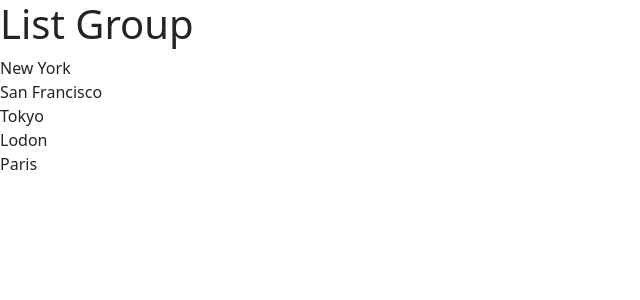
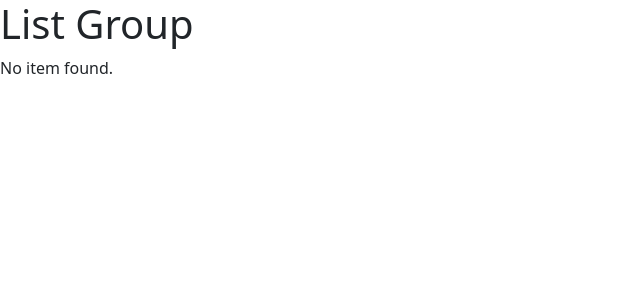
Before and after one commit to tbatchelder/React-Learning, a React (Vite) app in the folder project-4a/: page / in a window 1280 px wide. Shown: the top 300 px of the page, without its empty margins (0-640 px from the left). Built offline with nearby package versions, Linux system fonts and the light colour scheme.

Commit message:
Conditional statements in components

```diff
--- a/project-4a/src/components/ListGroup.tsx
+++ b/project-4a/src/components/ListGroup.tsx
@@ -1,9 +1,32 @@
 function ListGroup() {
-  const items = ["New York", "San Francisco", "Tokyo", "Lodon", "Paris"];
+  let items = ["New York", "San Francisco", "Tokyo", "Lodon", "Paris"];
+  items = [];
+  // if (items.length == 0)
+  //   return (
+  //     <>
+  //       <p>No item found.</p>
+  //     </>
+  //   );
+
+  // const message = items.length == 0 ? <p>No items found</p> : null;
+
+  // const getMessage = () => {
+  //   return items.length == 0 ? <p>No items found</p> : null;
+  // };
 
   return (
     <>
       <h1>List Group</h1>
+      {/* {items.length == 0 ? <p>No items found</p> : null} */}
+      {/* {message} */
+      /* goes with the const message above*/}
+      {/* {getMessage()} */
+      /*goes with the const function above */}
+      {
+        items.length == 0 && (
+          <p>No item found.</p>
+        ) /* This removes the null and makes it more concise.  It works by saying if length = 0, then it is true and the string after && is always true so it prints the element.  If length is not 0, then it is false and prints nothing*/
+      }
       <ul className="list-group">
         {items.map((item) => (
           <li key={item}>{item}</li>
```
